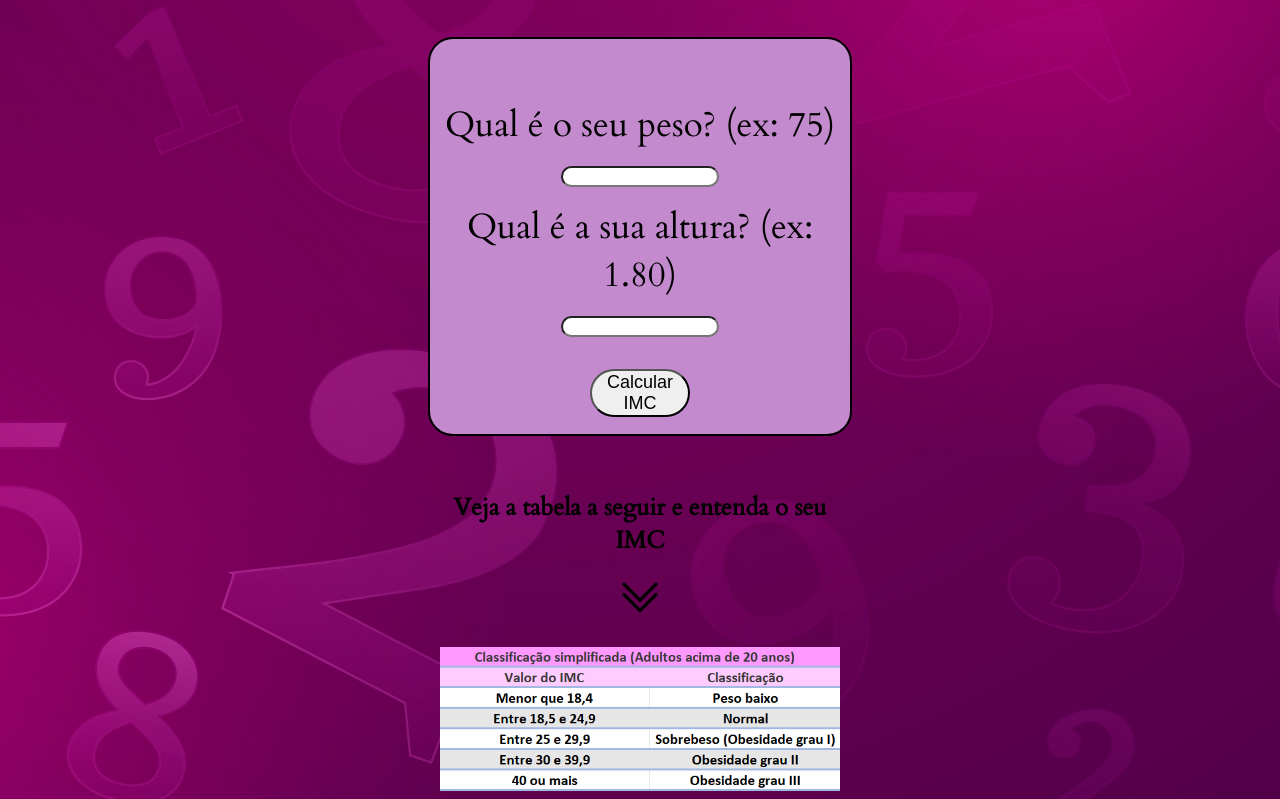
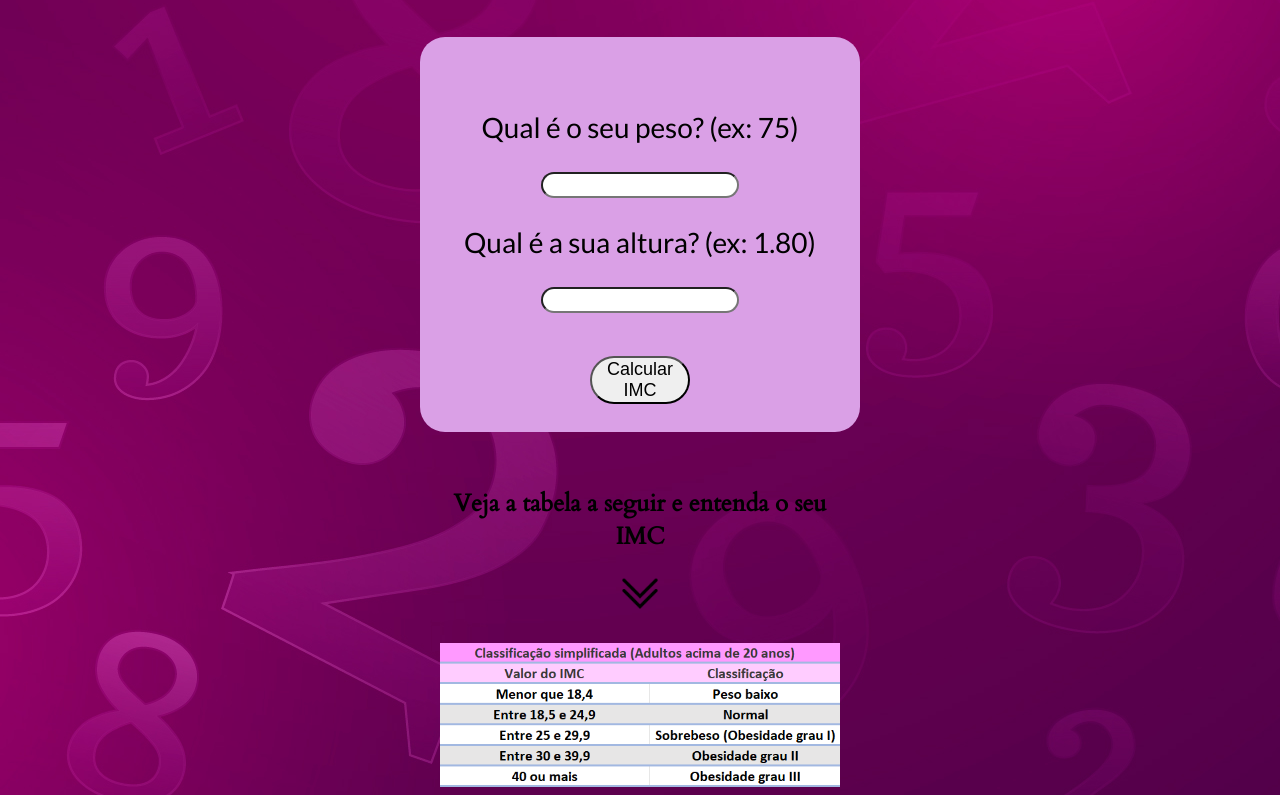
Before and after one commit to CarolPrado08/Desafio-19-CalculadoraIMC, a plain HTML site: page index.html in a window 1280 px wide. Shown: the part 77-876 px from the top of the page. Drawn offline with Linux system fonts and the light colour scheme.

Commit message:
Add files via upload

```diff
--- a/index.html
+++ b/index.html
@@ -8,6 +8,8 @@
     <link rel="preconnect" href="https://fonts.googleapis.com">
     <link rel="preconnect" href="https://fonts.gstatic.com" crossorigin>
     <link href="https://fonts.googleapis.com/css2?family=Cardo&display=swap" rel="stylesheet">
+    <link href="https://fonts.googleapis.com/css2?family=Lato&display=swap" rel="stylesheet">
+
     <title>Calculadora IMC</title>
 
 
@@ -49,28 +51,29 @@
         }
 
         #container{
+            font-family: 'Lato', sans-serif;
             display: flex;
             flex-direction: column;
             justify-content: space-evenly;
             text-align: center;
             border-radius: 25px;
-            border: 2px solid black;
             margin: auto;
             margin-top: 40px;
-            width: 420px;
+            width: 440px;
             height: 350px;
             padding-top: 45px ;
-            background-color: rgb(195, 138, 206);
+            background-color: rgb(218, 160, 230);
         }
 
         #container label{
 
-            font-size: 35px;
+            font-size: 28px;
             color: #000000;
         }
 
         input{
-            width: 150px;
+            width: 190px;
+            height: 20px;
             margin: 0 auto;
             border-radius: 25px;
         }
```
